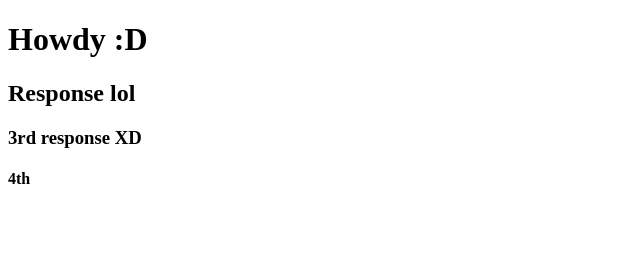
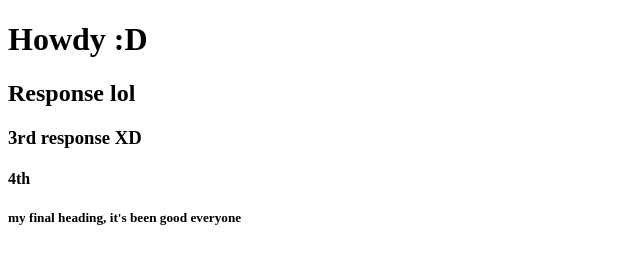
Before and after one commit to Mingrkli/SDEV328_Donut, a plain HTML site: page index.html in a window 1280 px wide. Shown: the whole page, without its empty margins (0-640 px from the left). Drawn offline with Linux system fonts and the light colour scheme.

Commit message:
5th heading

```diff
--- a/index.html
+++ b/index.html
@@ -13,5 +13,6 @@
         <h2>Response lol</h2>
         <h3>3rd response XD</h3>
         <h4>4th</h4>
+        <h5>my final heading, it's been good everyone</h5>
     </body>
 </html>
```
